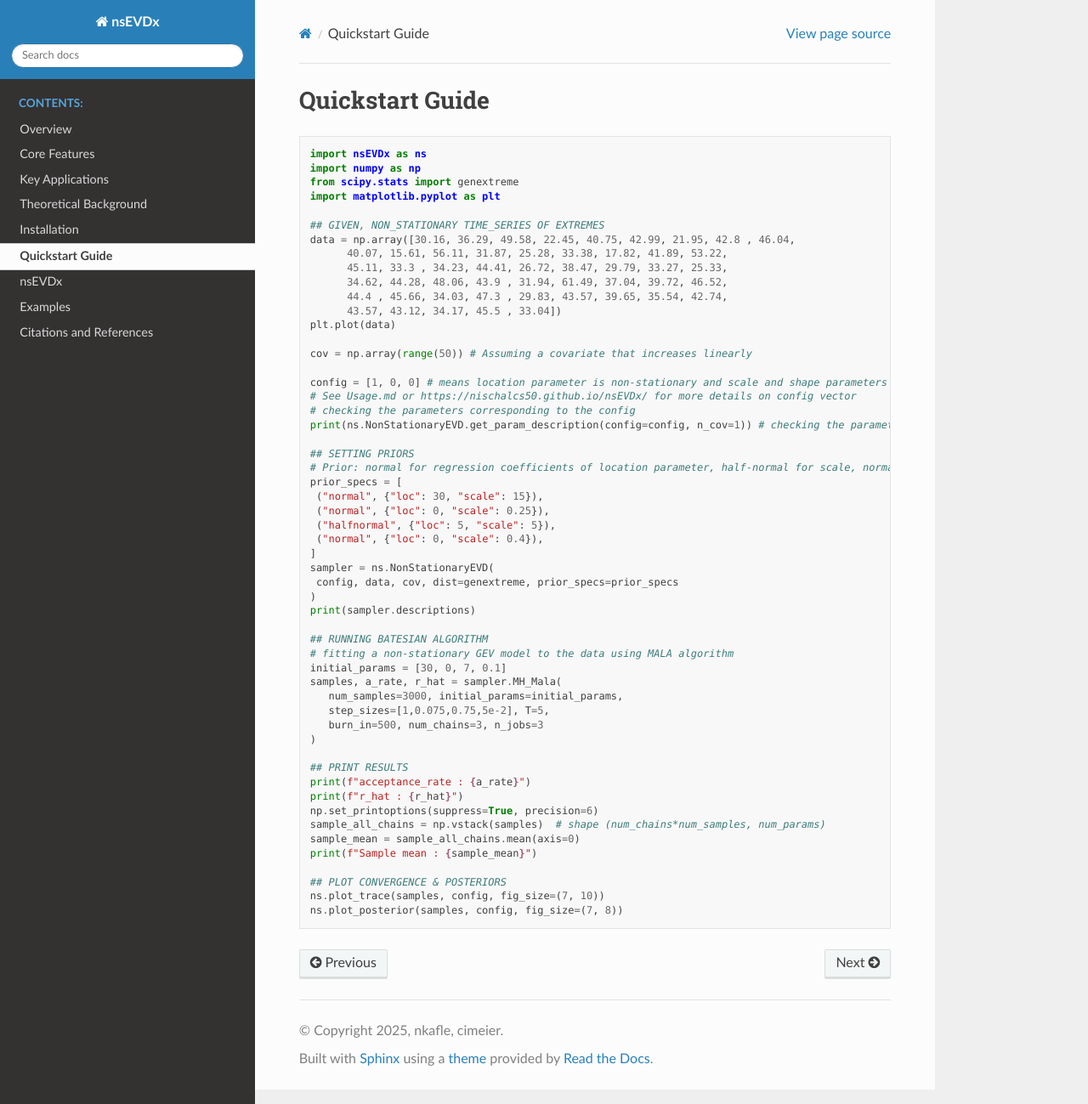
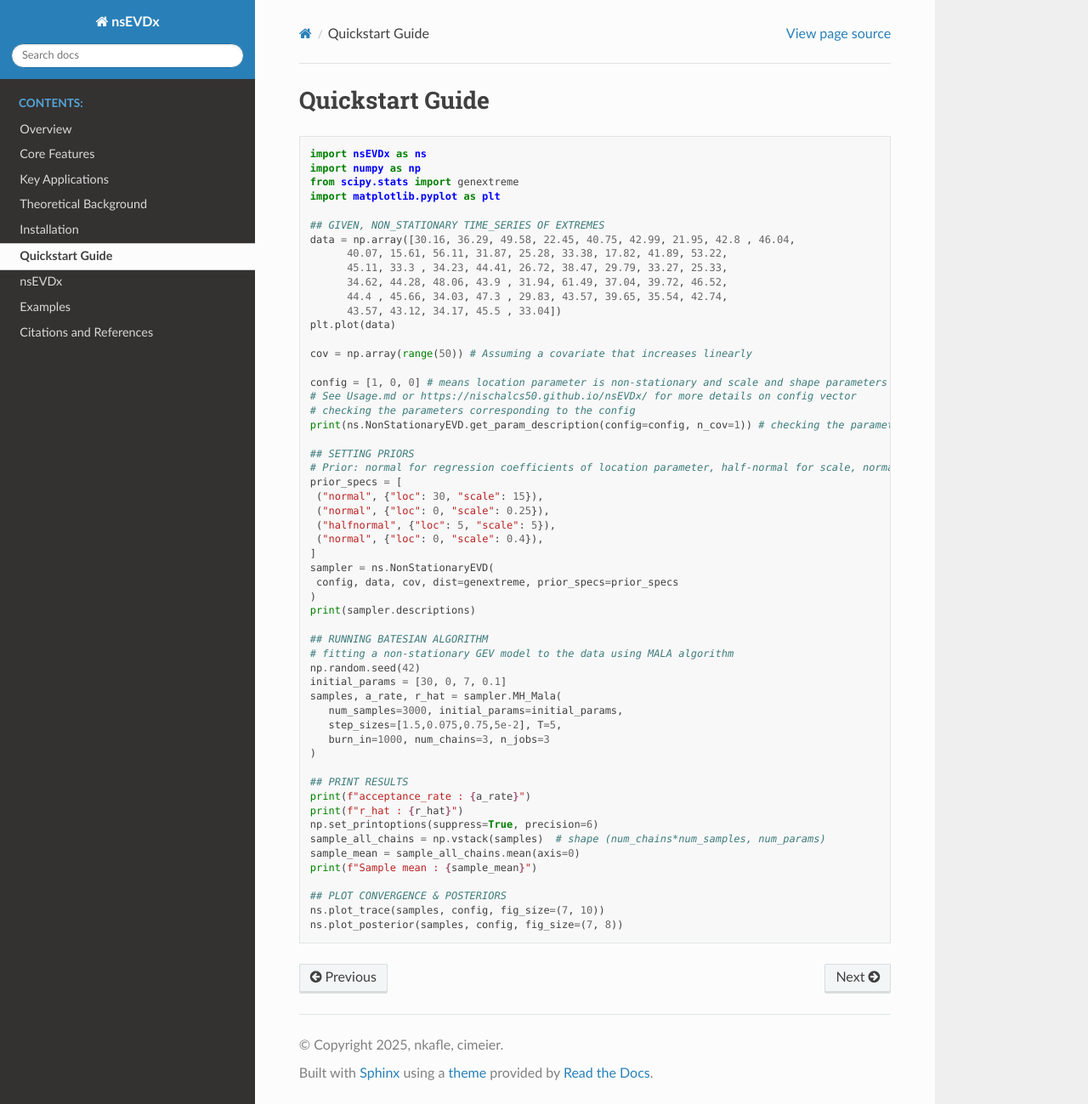
Before and after one commit to Nischalcs50/nsEVDx, a Sphinx documentation site: the page built from docs/source/quickstart.rst, in a window 1280 px wide and 1299 px high. Shown: the whole window at 85% size. Built offline with Sphinx 7.4.7 and the Read the Docs theme 3.1.0, drawn with Linux system fonts in a browser that asks for light colours.

Commit message:
fix: examples and quick start fixed

```diff
--- a/docs/source/quickstart.rst
+++ b/docs/source/quickstart.rst
@@ -38,11 +38,12 @@ Quickstart Guide
 
    ## RUNNING BATESIAN ALGORITHM
    # fitting a non-stationary GEV model to the data using MALA algorithm
+   np.random.seed(42)
    initial_params = [30, 0, 7, 0.1]
    samples, a_rate, r_hat = sampler.MH_Mala(
       num_samples=3000, initial_params=initial_params,
-      step_sizes=[1,0.075,0.75,5e-2], T=5,
-      burn_in=500, num_chains=3, n_jobs=3
+      step_sizes=[1.5,0.075,0.75,5e-2], T=5,
+      burn_in=1000, num_chains=3, n_jobs=3
    )
 
    ## PRINT RESULTS
```
Also changed, not shown: 4 other files.
